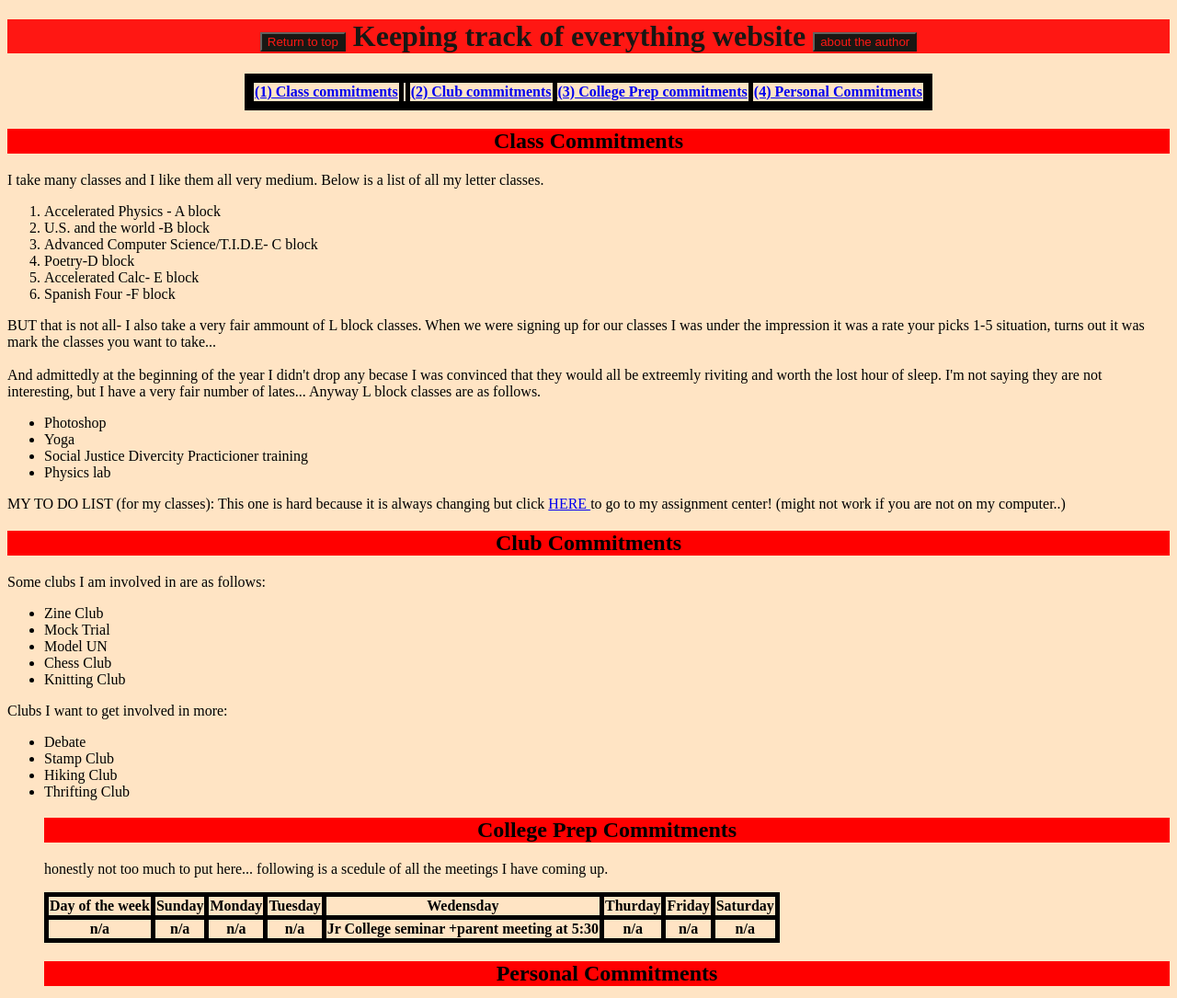
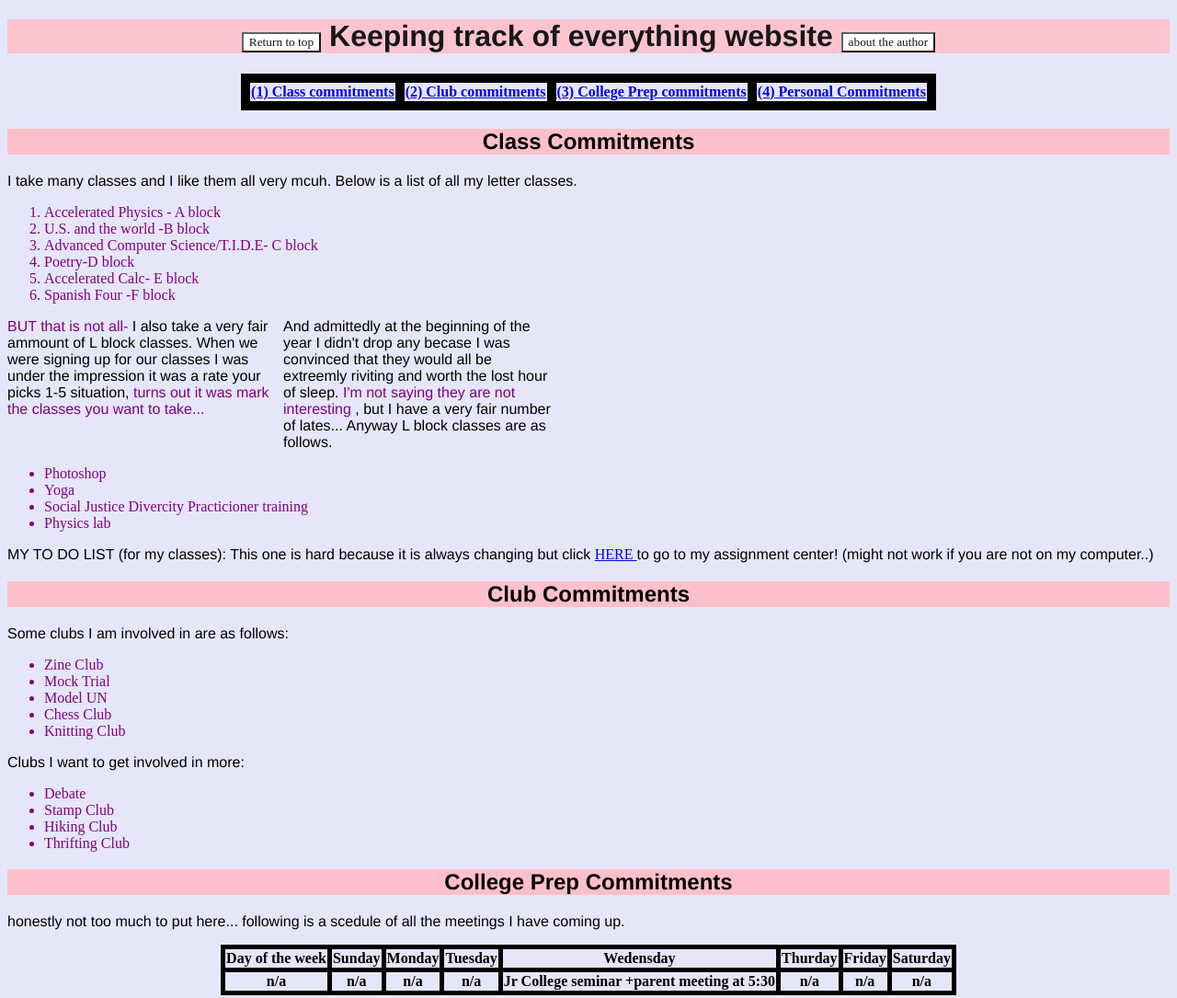
Before and after one commit to marianagarz/FirstWebsite, a plain HTML site: page index.html in a window 1280 px wide. Shown: the top 1085 px of the page at 92% size. Drawn offline with Linux system fonts and the light colour scheme.

Commit message:
one pesky bug otherwise done!!!

```diff
--- a/index.html
+++ b/index.html
@@ -10,7 +10,7 @@
 
   <body>
 
-	  <div id="myTitle">
+	  <div id="myTitle" class="heading">
       <h1>
   	    <button class="button"> <a id="button1" href='#start'> Return to top</a></button>
 		Keeping track of everything website
@@ -23,7 +23,7 @@
 	  <tr>
 	    <div id= "start">
 	      <th><a href='#Class Commitments' >
-	          (1) Class commitments </a><th>
+	          (1) Class commitments </a></th>
 		</div>
 
 	    <th><a href='#Club Commitments'>
@@ -39,12 +39,13 @@
 	</table>
 
 
-	<div id='Class Commitments'>
-	  <center>
+	<div id='Class Commitments' >
+	  <span class= "heading">
 	  <h2> Class Commitments </h2>
-	  </center>
+	  </span>
+
 	  <p>
-	    I take many classes and I like them all very medium. Below is a list of all my letter classes.
+	    I take many classes and I like them all very mcuh. Below is a list of all my letter classes.
 	  </p>
 
 	  <ol>
@@ -55,15 +56,31 @@
 		<li> Accelerated Calc- E block</li>
 		<li> Spanish Four -F block </li>
 	  </ol>
-	  <p>
-	    BUT that is not all- I also take a very fair ammount of L block classes.
-		When we were signing up for our classes I was under the impression it was a
-		rate your picks 1-5 situation, turns out it was mark the classes you want
-		to take... <br><br>And admittedly at the beginning of the year I didn't drop any
-		becase I was convinced that they would all be extreemly riviting and worth the
-		lost hour of sleep. I'm not saying they are not interesting, but I have a very fair
-		number of lates... Anyway L block classes are as follows.
-	  </p>
+
+	  <div class="p1">
+		<p>
+		  <span class="very-important">
+		    BUT that is not all-
+		  </span>
+		  I also take a very fair ammount of L block classes.
+		  When we were signing up for our classes I was under the impression it was a
+		  rate your picks 1-5 situation,
+		  <span class="very-important">
+		    turns out it was mark the classes you want to take...
+		  </span>
+		</p>
+      </div>
+	  <div class= "p2">
+	    <p>
+		  And admittedly at the beginning of the year I didn't drop any
+		  becase I was convinced that they would all be extreemly riviting and worth the
+		  lost hour of sleep.
+		  <span class="very-important">
+		    I'm not saying they are not interesting
+		  </span>,
+		  but I have a very fair number of lates... Anyway L block classes are as follows.
+	    </p>
+	  </div>
 
 	  <ul>
 	    <li> Photoshop </li>
@@ -80,9 +97,9 @@
 	</div>
 
 	<span id='Club Commitments' >
-	  <center>
+	  <span class="heading">
 	  <h2> Club Commitments </h2>
-	  </center>
+	  </span>
 	  <p>
 	    Some clubs I am involved in are as follows:
 	  </p>
@@ -102,12 +119,13 @@
 		<li> Stamp Club </li>
 		<li> Hiking Club </li>
 		<li> Thrifting Club </li>
+	  </ul>
 	</span>
 
-	<div id='College Prep Commitments' class= "headers">
-	  <center>
+	<div id='College Prep Commitments' >
+	  <div class= "heading">
 	  <h2> College Prep Commitments </h2>
-	  </center>
+	  </div>
 	  <p>
 	    honestly not too much to put here... following is a scedule of all the meetings I have coming up.
 	  </p>
@@ -121,7 +139,7 @@
 		  <th> Thurday </th>
 		  <th> Friday </th>
 		  <th> Saturday </th>
-		<tr>
+		</tr>
 		<tr>
 		  <th> n/a </th>
 		  <th> n/a </th>
@@ -131,18 +149,20 @@
 		  <th> n/a </th>
 		  <th> n/a </th>
 		  <th> n/a </th>
-		<tr>
+		</tr>
 	  </table>
 	</div>
 
-	<div id='Personal Commitments' class= "headers">
-	  <center>
+	<div id='Personal Commitments' >
+	  <span class="heading">
 	  <h2> Personal  Commitments </h2>
-	  </center>
+	  </span>
 	  <p>
 	    Hobbies that I like:
 	  </p>
-
+	  <div id="read" >
+	    <img src= "read2.jfif" >
+	  </div>
 	  <ul>
 	    <li> Reading <a href= "https://www.goodreads.com/user/show/143196646?ref=nav_profile_l" target= "blank">link to my goodreads acct</a></li>
 		<li> running (kinda... love/hate) </li>
--- a/style.css
+++ b/style.css
@@ -1,45 +1,6 @@
 *{
-    background-color: bisque;
-}
-
-h1{
-	color: black;
-	background-color: red;
-}
-
-.button{
-	color: red;
-	cursor: pointer;
-	background-color: black;
-}
-#button1{
-	text-decoration: none;
-	color: red;
-	cursor: pointer;
-	background-color: black;
-}
-
-#button2{
-	text-decoration: none;
-	color: red;
-	cursor: pointer;
-	background-color: black;
-}
-
-.center{
-	margin-left:auto;
-	margin-right:auto;
-}
-
-table.center{
-	border: 10px solid black;
-	border-collapse: collapse;
-}
-
-
-table,th,tr,td.week{
-	border: 5px solid black;
-	border-collapse: collapse;
+    background-color: lavender;
+	font-family: Rockwell;
 }
 
 
@@ -47,28 +8,107 @@ table,th,tr,td.week{
 	position: sticky;
 	opacity: 90%;
 	top: 0px;
-	text-align: center;
-	background-color:red;
 
 }
+
+
+.heading h1,.heading h2 {
+	color: black;
+	background-color:pink;
+	text-align: center;
+	font-family: Franklin Gothic Medium;
 }
 
-h1.Major-Heading{
-	color: black;
-	background-color: red;
-	text-align: center;
+.main-text{
+	position: relative;
+	bottom:107px;
+	left:120px;
+	border: 10px solid pink;
 }
 
-p.Example {
-	font-family: Garamond;
-	background-color: red;
+.body-text p{
+	width:200px;
+	position:relative;
+	bottom:70px;
+	background-color:pink;
+	padding:20px;
+	border: 10px solid white;
 }
 
-h3:hover {
-	color: blue;
+
+.my-family p{
+	display:inline-block;
+	position:relative;
+	bottom:715px;
+	width: 200px;
+	margin:300px;
+	background-color:white;
+	padding:20px;
+	border: 10px solid pink;
 }
 
-h2{
-	color: black;
-	background-color: red;
+.p1 p{
+	display: block;
+	width: 300px;
+	height:0px;
+	margin:0px;
 }
+
+#read{
+	float: right;
+}
+
+.p2 p{
+   display: inline-block;
+   position:relative;
+   left:300px;
+   margin:0px;
+   width: 300px;
+}
+
+.back{
+	position: relative;
+	bottom: 1400px;
+}
+p{
+	font-family: Franklin Gothic Medium;
+}
+
+li,ul,ol{
+	color:purple;
+}
+
+button{
+	cursor: pointer;
+	background-color: white;
+}
+
+
+#button1,#button2{
+		text-decoration: none;
+		background-color: white;
+		color:black;
+}
+
+
+
+
+.center, .center th, .center tr{
+	border: 10px solid black;
+	border-collapse: collapse;
+	margin-left:auto;
+	margin-right:auto;
+}
+
+.very-important {
+	color: purple;
+	font-family: Franklin Gothic Medium;
+}
+
+
+.week, .week th, .week tr{
+	border: 5px solid black;
+	border-collapse: collapse;
+	margin-left:auto;
+	margin-right:auto;
+}
```
Also changed, not shown: schedule.html (+24 -7 lines), read2.jfif (added).
